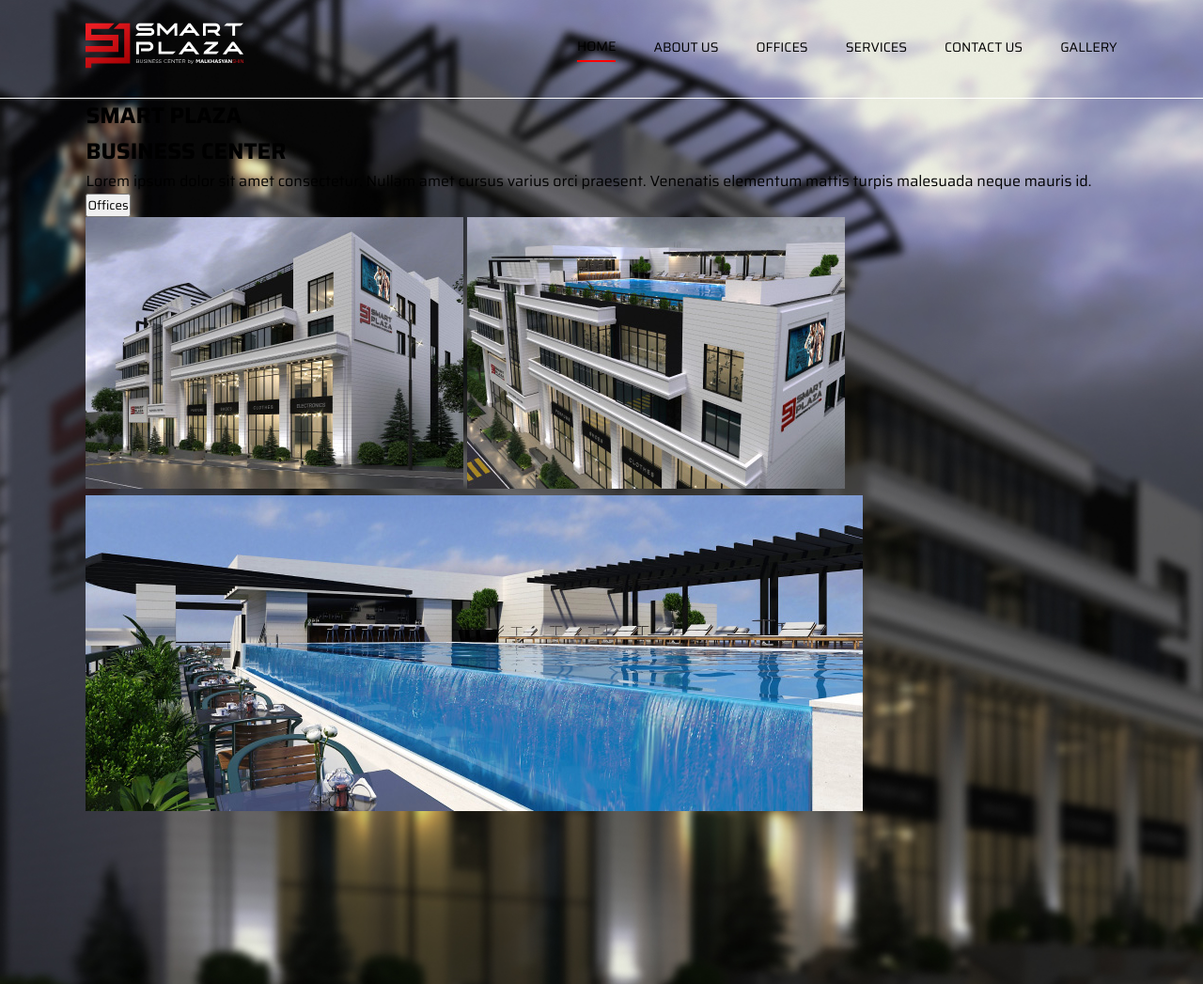
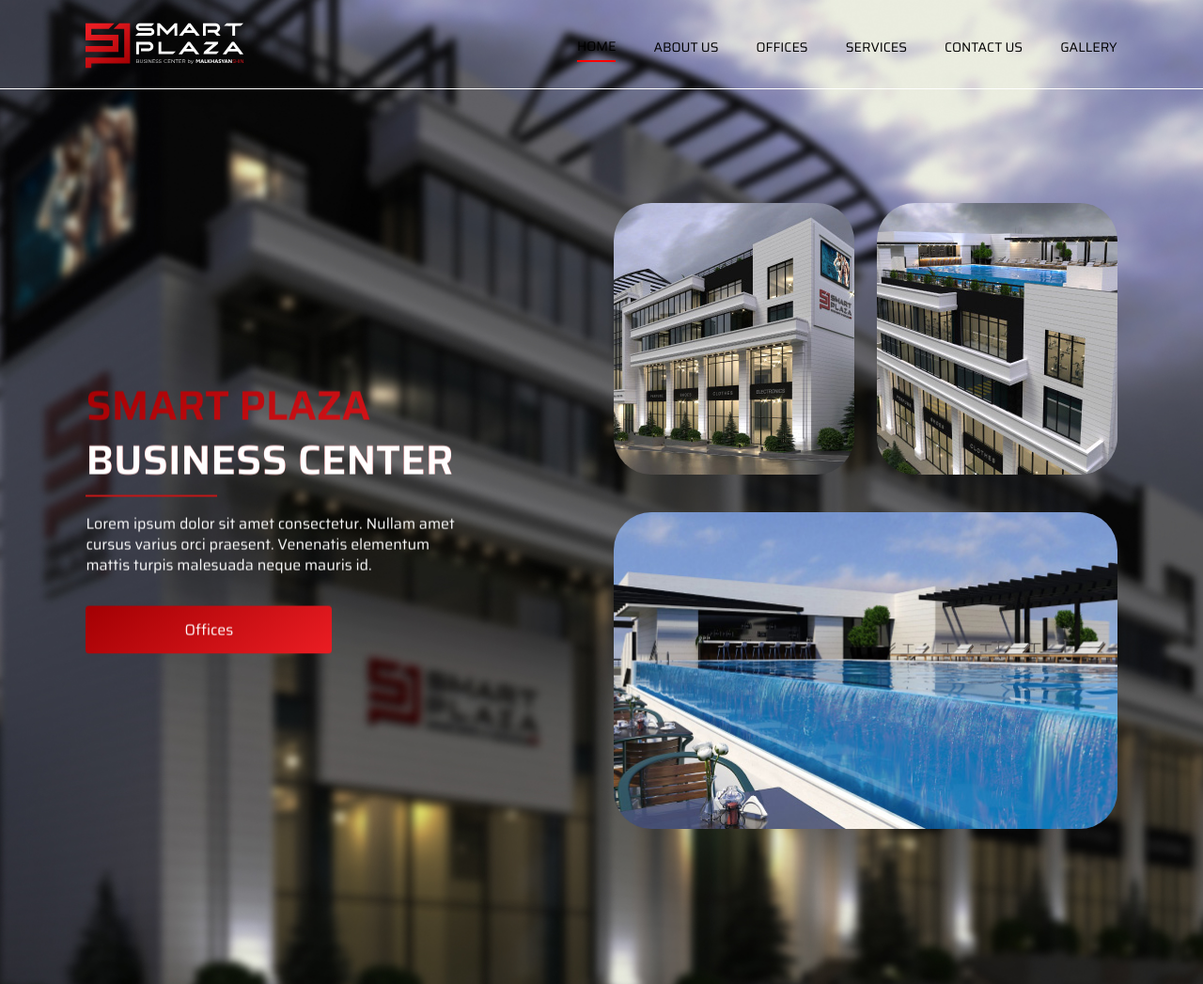
Before and after one commit to IrinaBreus/smartPlaza.io, a website: page src/index.html in a window 1280 px wide. Shown: the top 1047 px of the page at 94% size. Drawn offline with nearby package versions, Linux system fonts and the light colour scheme; files that its build step writes are made by us from their sources; files whose address does not match are found by name; a web font is replaced by a local one.

Commit message:
add header

```diff
--- a/src/index.html
+++ b/src/index.html
@@ -17,7 +17,7 @@
 
     <section class="header">
         <div class="container">
-            <div class="header__main">
+            <div class="main-block">
                 <div class="header__nav-panel">
                     <a href="#">
                         <img src="icons/logo.svg" alt="logo">
@@ -33,16 +33,24 @@
                 </div>
                 <div class="header__divider"></div>
                 <div class="header__descr">
+                    <div class="header__text">
                         <h1 class="header__title">SMART PLAZA <br>
                             <span>BUSINESS CENTER</span>
                         </h1>
                         <div class="header__txt">Lorem ipsum dolor sit amet consectetur. Nullam amet cursus varius orci praesent. Venenatis elementum mattis turpis malesuada neque mauris id.</div>
-                    <button class="btn header__btn">Offices</button>
+                        <button class="btn">Offices</button>
                     </div>
                     <div class="header__img">
-                    <img src="img/header/foto1.jpg" alt="smart plaza">
-                    <img src="img/header/foto2.jpg" alt="smart plaza">
-                    <img src="img/header/foto3.jpg" alt="pool">
+                        <div class="header__foto_1">
+                            <img src="img/header/foto1.jpg"  alt="smart plaza">
+                        </div>
+                        <div class="header__foto_2">
+                            <img src="img/header/foto2.jpg"  alt="smart plaza">
+                        </div>
+                        <div class="header__foto_3">
+                            <img src="img/header/foto3.jpg"  alt="pool">
+                        </div>
+                    </div>
                 </div>
             </div>
         </div>
--- /dev/null
+++ b/src/sass/base/_animate.scss
@@ -0,0 +1,22 @@
+@keyframes leftToRight {
+    from {
+        left: -100%;
+        opacity: 0.5;
+    }
+    to {
+        left: 0;
+        opacity: 1;
+    }
+}
+
+
+@keyframes rightToLeft {
+    from {
+        right: -150%;
+        opacity: 0.5;
+    }
+    to {
+        right: 0;
+        opacity: 1;
+    }
+}
--- a/src/sass/base/_container.scss
+++ b/src/sass/base/_container.scss
@@ -3,6 +3,10 @@
     // margin: 0 auto;
     display: grid;
     grid-template-columns: 1fr 12fr 1fr;
+}
+
+.main-block {
+    grid-column: 2 / 3;
 }
 
 // @media (max-width: 1200px) {
--- /dev/null
+++ b/src/sass/blocks/_buttons.scss
@@ -0,0 +1,13 @@
+.btn {
+    padding: 13px 105px;
+    font-size: 16px;
+    font-weight: 400;
+    border-radius: 4px;
+    border: none;
+    background: linear-gradient(324deg, #eb1d23 0%, #a30003 100%);
+    transition: all .7s;
+    &:hover {
+        background: linear-gradient(324deg, #811b1e 0%, #5f1112 100%);
+        transform: translateY(2px);
+    }
+}
--- a/src/sass/blocks/_header.scss
+++ b/src/sass/blocks/_header.scss
@@ -2,14 +2,14 @@
     background: url('../../img/header/header_bg.jpg') center center/cover no-repeat;
     padding: 24px 0 207px 0;
     position: relative;
-    &__main {
-        grid-column: 2 / 3;
-    }
+    overflow: hidden;
+
     &__nav-panel {
         display: grid;
         grid-template-columns: min-content 1fr max-content;
         align-items: center;
         padding-bottom: 24px;
+        margin-bottom: 112px;
     }
     &__nav-menu {
         grid-column: 3 / 4;
@@ -42,9 +42,96 @@
         background: var(--white);
         position: absolute;
         left: 0;
-        // top: 94px;
+        top: 94px;
     }
     &__descr {
         position: relative;
+        display: grid;
+        grid-template-columns: repeat(2, 1fr);
+        gap: 40px 26px;
+        min-height: 666px;
+    }
+    &__text {
+        grid-column: 1 / 2;
+        position: absolute;
+        top: 50%;
+        transform: translateY(-50%);
+        width: 75%;
+        left: -100%;
+        animation: leftToRight .9s ease 1s forwards;
+    }
+    &__title {
+        position: relative;
+        font-size: 44px;
+        font-weight: 600;
+        line-height: 132%;
+        background: linear-gradient(324deg, #eb1d23 0%, #a30003 100%);
+        background-clip: text;
+        color: transparent;
+        backface-visibility: hidden;
+        margin-bottom: 28px;
+        &::after {
+            content: '';
+            position: absolute;
+            width: 140px;
+            height: 2px;
+            background: var(--red);
+            bottom: -10px;
+            left: 0;
+        }
+        span {
+            color: var(--white);
+        }
+    }
+    &__txt {
+        font-size: 16px;
+        font-weight: 400;
+        line-height: 137%;
+        margin-bottom: 32px;
+    }
+    &__img {
+        grid-column: 2 / 3;
+        position: absolute;
+        display: grid;
+        grid-template-columns: repeat(2, 1fr);
+        grid-template-rows: 289px 337px;
+        gap: 40px 24px;
+        right: -150%;
+        animation: rightToLeft .9s ease 1.6s forwards;
+        img {
+            width: 100%;
+            height: 100%;
+            object-fit: cover;
+            border-radius: 40px;
+        }
+    }
+    &__foto {
+        &_1 {
+            grid-area: 1 / 1 / 2 / 2;
+            // img {
+            //     width: 100%;
+            //     height: 100%;
+            //     object-fit: cover;
+            //     border-radius: 40px;
+            // }
+        }
+        &_2 {
+            grid-area: 1 / 2 / 2 / 3;
+            // img {
+            //     width: 100%;
+            //     height: 100%;
+            //     object-fit: cover;
+            //     border-radius: 40px;
+            // }
+        }
+        &_3 {
+            grid-column: 1 / 3;
+            // img {
+            //     width: 100%;
+            //     height: 100%;
+            //     object-fit: cover;
+            //     border-radius: 40px;
+            // }
+        }
     }
 }
--- a/src/sass/style.scss
+++ b/src/sass/style.scss
@@ -3,12 +3,14 @@
     padding: 0;
     box-sizing: border-box;
     font-family: "Saira", sans-serif;
+    color: #ffffff;
 }
 
 :root {
     --black: #000000;
     --white: #FFFFFF;
     --main: #13191D;
+    --red: #c01818;
 }
 
 
```
Also changed, not shown: dist/css/style.css, dist/css/style.min.css, dist/index.html. Lines whose indentation alone changed are shown as unchanged.
